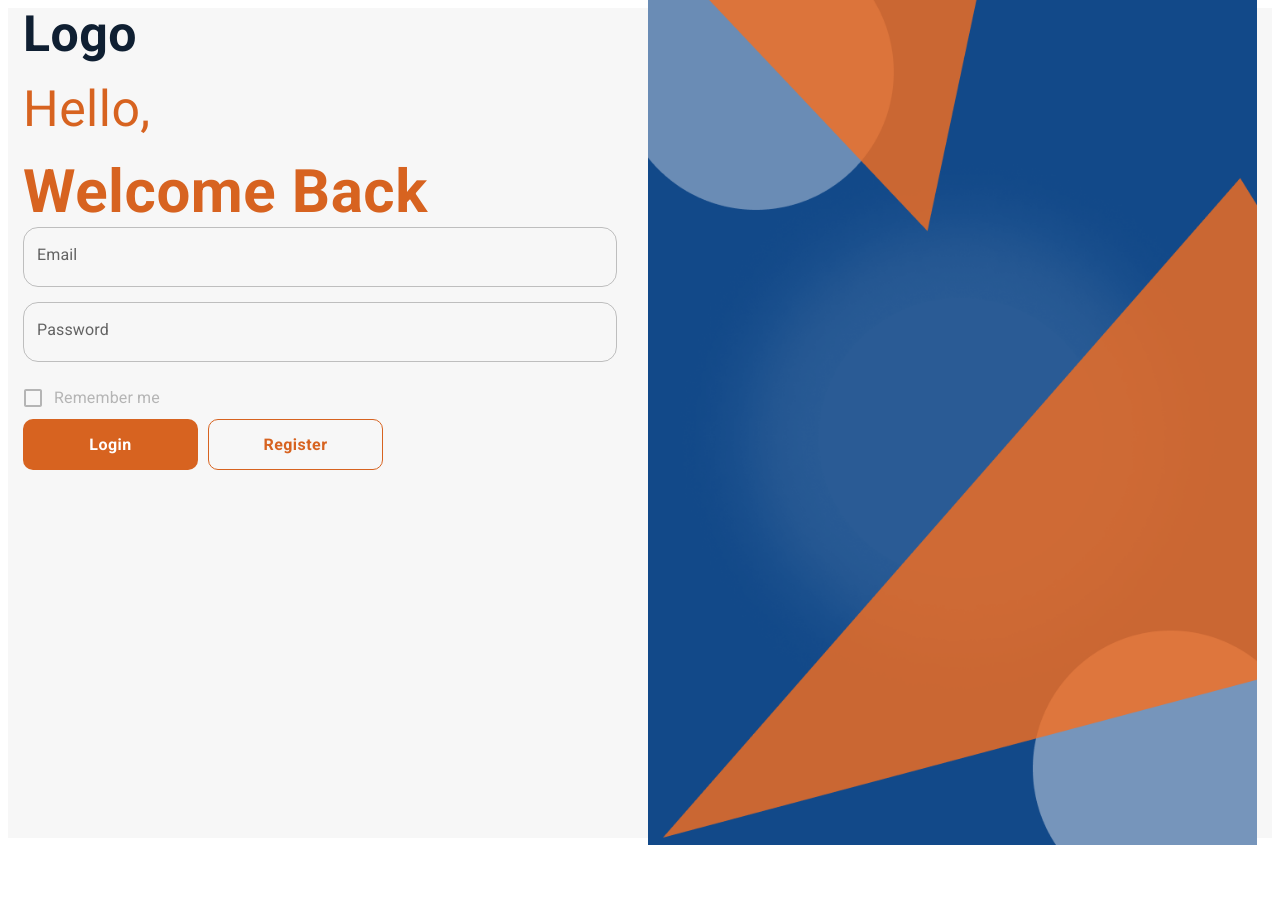
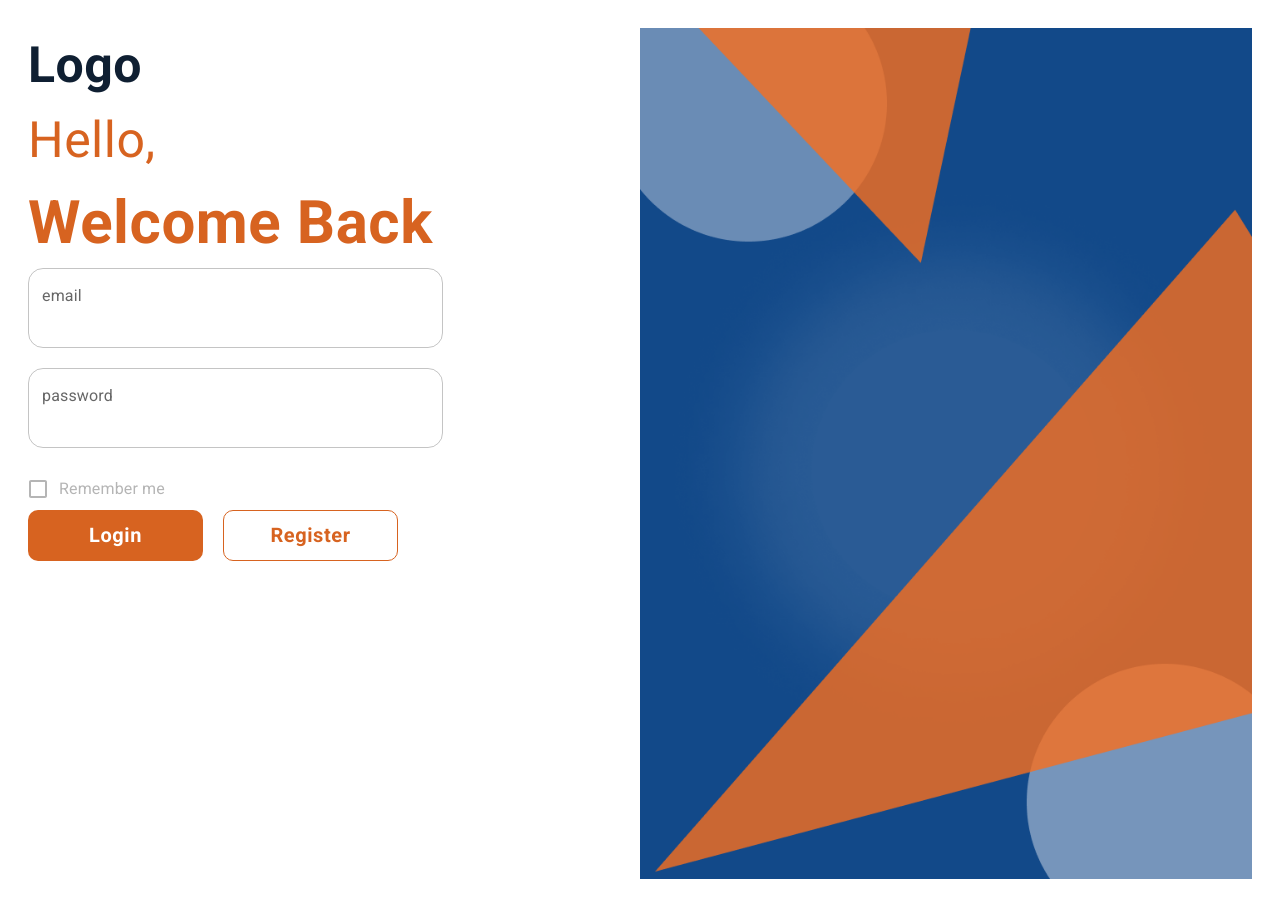
Before and after one commit to karim40188/AuthAndCards, a React (Vite) app: page / in a window 1280 px wide. Before the commit the page ends 849 px from the top, so only its background shows below. Built offline with nearby package versions, Linux system fonts and the light colour scheme.

Commit message:
some edit

```diff
--- a/src/Components/Login/Login.jsx
+++ b/src/Components/Login/Login.jsx
@@ -1,5 +1,6 @@
 import "@mui/material";
 import loginImg from "../../assets/login.png";
+
 import {
   Box,
   Checkbox,
@@ -15,19 +16,19 @@ import { useNavigate } from "react-router-dom";
 import { useState } from "react";
 
 function Login() {
-  const navigate = useNavigate();
-  const [email, setEmail] = useState("");
-  const [password, setPassword] = useState("");
+  let navigate = useNavigate();
+  let [email, setEmail] = useState("");
+  let [password, setPassword] = useState("");
 
-  const theme = createTheme({
+  const newTheme = createTheme({
     components: {
       MuiTextField: {
         styleOverrides: {
           root: {
             "& .MuiOutlinedInput-root": {
               borderRadius: "15px",
-              width: "100%",
-              height: "60px",
+              width: "100%", // Make TextField full width in smaller screens
+              height: "80px",
             },
           },
         },
@@ -35,47 +36,38 @@ function Login() {
     },
   });
 
-  const handleSubmit = (event) => {
+  function handleSubmit(event) {
     event.preventDefault();
     console.log({ email, password });
     localStorage.setItem("user", email);
-    navigate("/showcards");
-  };
+  }
 
   return (
-    <ThemeProvider theme={theme}>
-      <Box
-        sx={{
-          display: "flex",
-          height: "100vh",
-          alignItems: "center",
-          justifyContent: "center",
-          padding: "15px",
-          backgroundColor: "#f7f7f7",
-        }}
-      >
-        <Grid container spacing={2}>
-          <Grid item xs={12} md={6} sx={{ padding: "15px" }}>
+    <ThemeProvider theme={newTheme}>
+      <Box sx={{ padding: { xs: '10px', md: '20px' }, margin: '0 auto' }}>
+        <Grid container >
+          <Grid item xs={12} md={6} sx={{ display: 'flex', flexDirection: 'column', alignItems: { xs: 'center', md: 'flex-start' }, textAlign: { xs: 'center', md: 'left' } }}>
             <Typography
-              sx={{ fontSize: { xs: "30px", sm: "40px", md: "50px" }, fontWeight: "700", color: "#0F1F32" }}
+              sx={{ fontSize: { xs: '30px', md: '50px' }, fontWeight: '700', color: "#0F1F32" }}
             >
               Logo
             </Typography>
+
             <Box>
               <Typography
                 sx={{
-                  fontSize: { xs: "30px", sm: "40px", md: "50px" },
-                  fontWeight: "400",
-                  color: '#D76320',
+                  fontSize: { xs: '30px', md: '50px' },
+                  fontWeight: '400',
+                  color: "#D76320",
                 }}
               >
                 Hello,
               </Typography>
               <Typography
                 sx={{
-                  fontSize: { xs: "40px", sm: "50px", md: "60px" },
-                  fontWeight: "700",
-                  color: '#D76320',
+                  fontSize: { xs: '40px', md: '60px' },
+                  fontWeight: '700',
+                  color: "#D76320",
                   height: "80px",
                 }}
               >
@@ -84,57 +76,61 @@ function Login() {
               <Box
                 component="form"
                 onSubmit={handleSubmit}
-                sx={{ display: "flex", flexDirection: "column" }}
+                sx={{
+                  display: "flex",
+                  flexDirection: "column",
+                  alignItems: { xs: 'center', md: 'flex-start' },
+                }}
               >
                 <TextField
                   id="email"
-                  label="Email"
+                  label="email"
                   placeholder="E-Mail"
                   onChange={(e) => setEmail(e.target.value)}
                   value={email}
-                  sx={{ marginBottom: "15px" }}
+                  sx={{ marginBlock: "10px", width: { xs: '90%', sm: '80%', md: '415px' } }}
                 />
                 <TextField
                   id="password"
-                  label="Password"
-                  placeholder="Password"
+                  label="password"
+                  placeholder="password"
                   value={password}
                   onChange={(e) => setPassword(e.target.value)}
-                  sx={{ marginBottom: "15px" }}
+                  sx={{ marginBlock: "10px", width: { xs: '90%', sm: '80%', md: '415px' } }}
                 />
                 <FormControlLabel
                   control={<Checkbox sx={{ color: "#B5B5B5" }} />}
                   label="Remember me"
-                  sx={{ color: "#B5B5B5" }}
+                  sx={{ color: "#B5B5B5", marginTop: "10px" }}
                 />
-                <Box sx={{ display: "flex", flexDirection: { xs: "column", sm: "row" }, gap: "10px" }}>
+                <Box sx={{ display: "flex", flexDirection: { xs: 'column', sm: 'row' }, gap: "10px", alignItems: { xs: 'center', md: 'flex-start' } }}>
                   <Button
                     sx={{
-                      width: "100%",
-                      maxWidth: "175px",
+                      width: { xs: '100%', sm: '175px' },
                       height: "51px",
                       borderRadius: "10px",
-                      backgroundColor: '#D76320',
-                      color: '#fff',
+                      backgroundColor: "#D76320",
+                      color: "#fff",
                       textTransform: "capitalize",
-                      fontSize: "16px",
+                      fontSize: "20px",
                       fontWeight: "700",
                     }}
                     type="submit"
+                    onClick={() => navigate("/showcards")}
                   >
                     Login
                   </Button>
                   <Button
                     sx={{
-                      width: "100%",
-                      maxWidth: "175px",
+                      width: { xs: '100%', sm: '175px' },
                       height: "51px",
                       borderRadius: "10px",
-                      color: '#D76320',
+                      color: "#D76320",
                       textTransform: "capitalize",
-                      fontSize: "16px",
+                      fontSize: "20px",
                       fontWeight: "700",
                       border: "1px solid #D76320",
+                      marginLeft: { xs: '0', sm: '10px' },
                     }}
                   >
                     Register
@@ -143,9 +139,13 @@ function Login() {
               </Box>
             </Box>
           </Grid>
-          <Grid item xs={12} md={6} sx={{ display: { xs: "none", md: "block" } }}>
+          <Grid item xs={12} md={6}>
             <Box
-              sx={{ width: "100%", height: "auto" }}
+              sx={{
+                width: "100%",
+                height: "auto",
+                display: { xs: "none", md: "block" }, // Show image only in medium and larger screens
+              }}
               component="img"
               src={loginImg}
               alt="Login Illustration"
```
